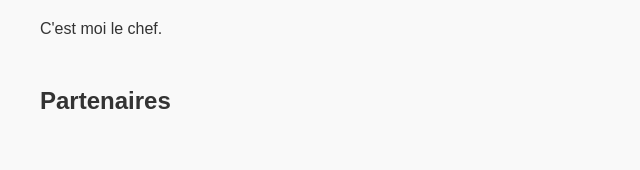
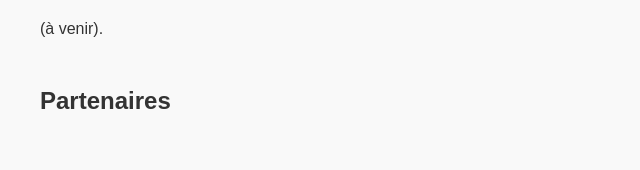
Before and after one commit to gyril/rqnb, a plain HTML site: page index.html in a window 1280 px wide. Shown: the part 630-800 px from the top of the page, 0-640 px from the left. Drawn offline with Linux system fonts and the light colour scheme.

Commit message:
gouvernance

```diff
--- a/index.html
+++ b/index.html
@@ -234,7 +234,7 @@
     <p>En partenariat avec la Ville de Marseille et la Mairie du 1er secteur, la création d’une Régie de quartiers est en cours à Belsunce et Noailles, deux quartiers emblématiques de Marseille, pour répondre aux difficultés d’emploi, de mal logement, d’insécurité, d’insalubrité et à l’ensemble des problèmes que rencontre ce territoire.</p>
 
     <h2>Gouvernance</h2>
-    <p>C'est moi le chef.</p>
+    <p>(à venir).</p>
 
     <h2>Partenaires</h2>
     <div class="logos">
```
